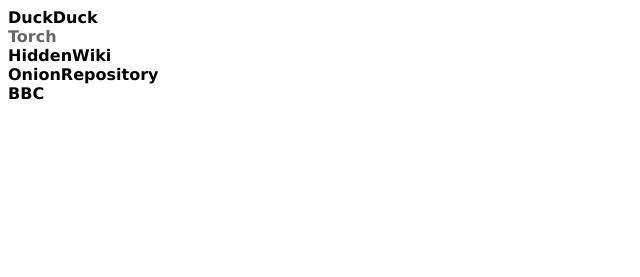
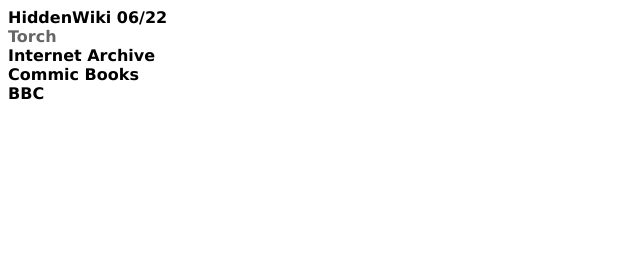
Before and after one commit to walterhenrique/Favoritos-html-logins, a plain HTML site: page deep.html in a window 1280 px wide. Shown: the whole page, without its empty margins (0-640 px from the left). Drawn offline with Linux system fonts and the light colour scheme.

Commit message:
Update deep.html

```diff
--- a/deep.html
+++ b/deep.html
@@ -9,10 +9,10 @@
 </head>
 
 <body style="font-weight: bold ;">
-	<a href="http://3g2upl4pq6kufc4m.onion/" target="_blank">DuckDuck</a><br/>
+	<a href="http://6nhmgdpnyoljh5uzr5kwlatx2u3diou4ldeommfxjz3wkhalzgjqxzqd.onion/" target="_blank">HiddenWiki 06/22</a><br/>
 	<a href="http://xmh57jrzrnw6insl.onion/" target="_blank"></a>Torch<br/>
-	<a href="http://zqktlwi4fecvo6ri.onion/wiki/index.php/Main_Page" target="_blank">HiddenWiki</a><br/>
-	<a href="http://32rfckwuorlf4dlv.onion/" target="_blank">OnionRepository</a><br/>
+	<a href="http://archivebyd3rzt3ehjpm4c3bjkyxv3hjleiytnvxcn7x32psn2kxcuid.onion/" target="_blank">Internet Archive</a><br/>
+	<a href="http://nv3x2jozywh63fkohn5mwp2d73vasusjixn3im3ueof52fmbjsigw6ad.onion/" target="_blank">Commic Books</a><br/>
 	<a href="http://bbcnewsv2vjtpsuy.onion/" target="_blank">BBC</a><br/>
 	<a href="" target="_blank"></a><br/>
 	<a href="" target="_blank"></a><br/>
```
